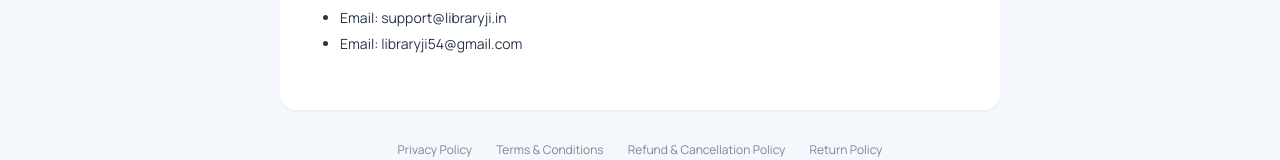
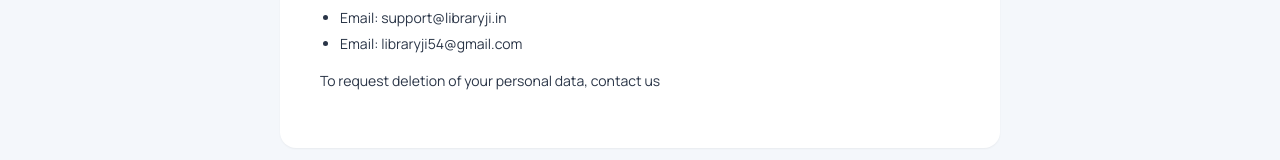
Before and after one commit to mdconsultancy/libraryji-frontend, a Next.js app: page /contact-us in a window 1280 px wide. Shown: the part 451-611 px from the top of the page. Built offline with nearby package versions, Linux system fonts and the light colour scheme; no server answers.

Commit message:
Update contact us page with data deletion request info

```diff
--- a/src/app/contact-us/page.tsx
+++ b/src/app/contact-us/page.tsx
@@ -21,6 +21,10 @@ const blocks: LegalBlock[] = [
       "Email: libraryji54@gmail.com",
     ],
   },
+  {
+    type: "p",
+    text: "To request deletion of your personal data, contact us",
+  },
 ];
 
 export default function ContactUsPage() {
```
